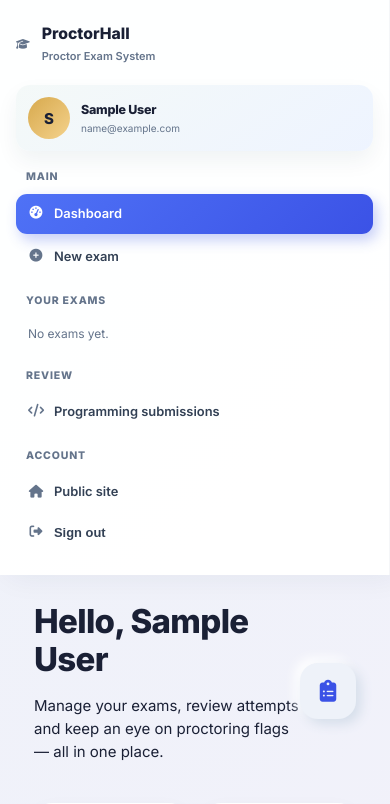
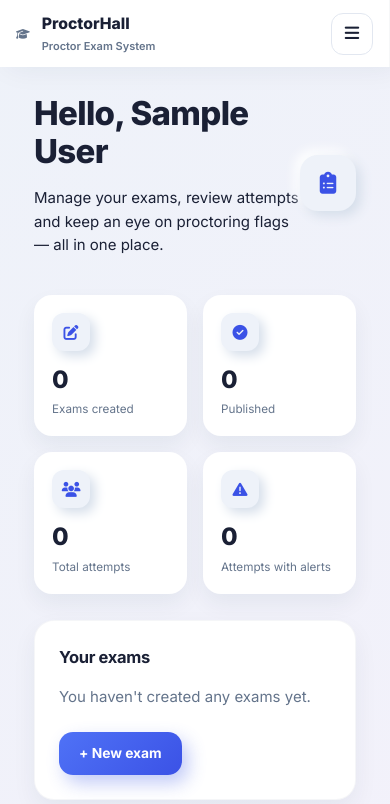
Before and after one commit to specailmichael-png/proctorhall_project, a Django app: page /admin/dashboard/ in a window 390 px wide. Shown: the top 804 px of the page. Run offline with Django 5.2, Linux system fonts and the light colour scheme; the visitor is signed in with stand-in values (Sample User, id 1); data comes from the database, SQL or seed files in the repository; data that the repository does not hold is empty.

Commit message:
Add responsive navigation toggles
Co-authored-by: Copilot <223556219+Copilot@users.noreply.github.com>

```diff
--- a/proctorhall/static/css/style.css
+++ b/proctorhall/static/css/style.css
@@ -101,6 +101,31 @@ p { max-width: 62ch; color: var(--text); }
 .nav-links a.plain { text-decoration: none; color: var(--text-muted); padding: 8px 10px; }
 .nav-links a.plain:hover { color: var(--text); }
 .nav-user { color: var(--text-muted); font-weight: 600; font-size: 0.85rem; margin-right: 4px; }
+.nav-toggle, .sidebar-toggle {
+  display: none;
+  align-items: center;
+  justify-content: center;
+  width: 42px;
+  height: 42px;
+  border: 1px solid var(--line);
+  border-radius: 12px;
+  background: var(--card-solid);
+  color: var(--text);
+  font-size: 1.1rem;
+  cursor: pointer;
+}
+button:focus-visible, a:focus-visible {
+  outline: 3px solid var(--accent);
+  outline-offset: 3px;
+}
+@media (max-width: 620px) {
+  .nav-inner { flex-wrap: wrap; padding: 10px 16px; }
+  .nav-toggle { display: inline-flex; }
+  .nav-links { flex-basis: 100%; flex-wrap: wrap; gap: 6px; padding-top: 10px; }
+  .nav-links[hidden] { display: none; }
+  .nav-links form { margin-left: auto; }
+  .nav-user { max-width: 42vw; overflow: hidden; text-overflow: ellipsis; white-space: nowrap; }
+}
 
 /* ---------- buttons ---------- */
 .btn {
@@ -265,9 +290,14 @@ textarea.plain { resize: vertical; min-height: 80px; }
   position: fixed; height: 100vh; overflow-y: auto;
   border-right: 1px solid rgba(16,44,74,0.04); z-index: 5;
 }
+.sidebar-header { display: flex; align-items: center; justify-content: space-between; gap: 12px; }
+.sidebar-menu[hidden] { display: none; }
 .admin-content { flex: 1; margin-left: 252px; padding: 28px 34px 60px; }
 @media (max-width: 900px) {
-  .sidebar { position: static; height: auto; width: 100%; }
+  .sidebar { position: sticky; top: 0; height: auto; width: 100%; max-height: 100vh; overflow-y: auto; padding: 12px 16px; }
+  .sidebar-header .sb-logo { margin-bottom: 0; }
+  .sidebar-toggle { display: inline-flex; flex-shrink: 0; }
+  .sidebar-menu { padding-top: 12px; }
   .admin-content { margin-left: 0; }
   .admin-shell { flex-direction: column; }
 }
--- /dev/null
+++ b/proctorhall/static/js/navigation.js
@@ -0,0 +1,48 @@
+(() => {
+  const mobileNav = window.matchMedia("(max-width: 620px)");
+  const compactAdminNav = window.matchMedia("(max-width: 900px)");
+  const publicToggle = document.querySelector(".nav-toggle");
+  const publicMenu = document.querySelector("#siteNavLinks");
+  const adminToggle = document.querySelector(".sidebar-toggle");
+  const adminMenu = document.querySelector("#adminSidebarMenu");
+
+  const setExpanded = (toggle, menu, expanded, isCompact) => {
+    if (!toggle || !menu) return;
+    toggle.setAttribute("aria-expanded", String(expanded));
+    toggle.setAttribute("aria-label", expanded ? "Close navigation menu" : "Open navigation menu");
+    menu.hidden = isCompact && !expanded;
+    const icon = toggle.querySelector("i");
+    if (icon) {
+      icon.classList.toggle("fa-bars", !expanded);
+      icon.classList.toggle("fa-xmark", expanded);
+    }
+  };
+
+  const syncMenus = () => {
+    setExpanded(publicToggle, publicMenu, !mobileNav.matches, mobileNav.matches);
+    setExpanded(adminToggle, adminMenu, !compactAdminNav.matches, compactAdminNav.matches);
+  };
+
+  for (const [toggle, menu, breakpoint] of [
+    [publicToggle, publicMenu, mobileNav],
+    [adminToggle, adminMenu, compactAdminNav],
+  ]) {
+    if (!toggle || !menu) continue;
+    toggle.addEventListener("click", () => {
+      setExpanded(toggle, menu, toggle.getAttribute("aria-expanded") !== "true", breakpoint.matches);
+    });
+    menu.addEventListener("click", (event) => {
+      if (breakpoint.matches && event.target.closest("a")) setExpanded(toggle, menu, false, true);
+    });
+  }
+
+  mobileNav.addEventListener("change", syncMenus);
+  compactAdminNav.addEventListener("change", syncMenus);
+  document.addEventListener("keydown", (event) => {
+    if (event.key !== "Escape") return;
+    if (mobileNav.matches) setExpanded(publicToggle, publicMenu, false, true);
+    if (compactAdminNav.matches) setExpanded(adminToggle, adminMenu, false, true);
+  });
+
+  syncMenus();
+})();
--- a/proctorhall/templates/admin/layout.html
+++ b/proctorhall/templates/admin/layout.html
@@ -15,14 +15,20 @@
 
 <div class="admin-shell">
   <aside class="sidebar">
+    <div class="sidebar-header">
       <div class="sb-logo">
-      <span ><i class="fa-solid fa-graduation-cap"></i></span>
+        <span><i class="fa-solid fa-graduation-cap"></i></span>
         <div>
           ProctorHall
           <span>Proctor Exam System</span>
         </div>
       </div>
+      <button class="sidebar-toggle" type="button" aria-controls="adminSidebarMenu" aria-expanded="false" aria-label="Open admin navigation">
+        <i class="fa-solid fa-bars" aria-hidden="true"></i>
+      </button>
+    </div>
 
+    <div class="sidebar-menu" id="adminSidebarMenu">
       <div class="sb-profile">
         <div class="sb-avatar">{{ user.initial }}</div>
         <div>
@@ -62,6 +68,7 @@
           <i class="fa-solid fa-right-from-bracket"></i> Sign out
         </button>
       </form>
+    </div>
   </aside>
 
   <div class="admin-content">
@@ -73,5 +80,6 @@
 </div>
 
 {% block scripts %}{% endblock %}
+<script src="{% static 'js/navigation.js' %}" defer></script>
 </body>
 </html>
--- a/proctorhall/templates/base.html
+++ b/proctorhall/templates/base.html
@@ -18,7 +18,10 @@
     <a href="{% url 'home' %}" class="brand">
       <span class="brand-mark"><i class="fa-solid fa-graduation-cap"></i></span> ProctorHall
     </a>
-    <div class="nav-links">
+    <button class="nav-toggle" type="button" aria-controls="siteNavLinks" aria-expanded="false" aria-label="Open navigation menu">
+      <i class="fa-solid fa-bars" aria-hidden="true"></i>
+    </button>
+    <div class="nav-links" id="siteNavLinks">
       {% if user.is_authenticated %}
         {% if user.is_admin %}
           <a href="{% url 'admin_dashboard' %}" class="plain">Dashboard</a>
@@ -52,5 +55,6 @@
 </footer>
 
 {% block scripts %}{% endblock %}
+<script src="{% static 'js/navigation.js' %}" defer></script>
 </body>
 </html>
```
Lines whose indentation alone changed are shown as unchanged.
